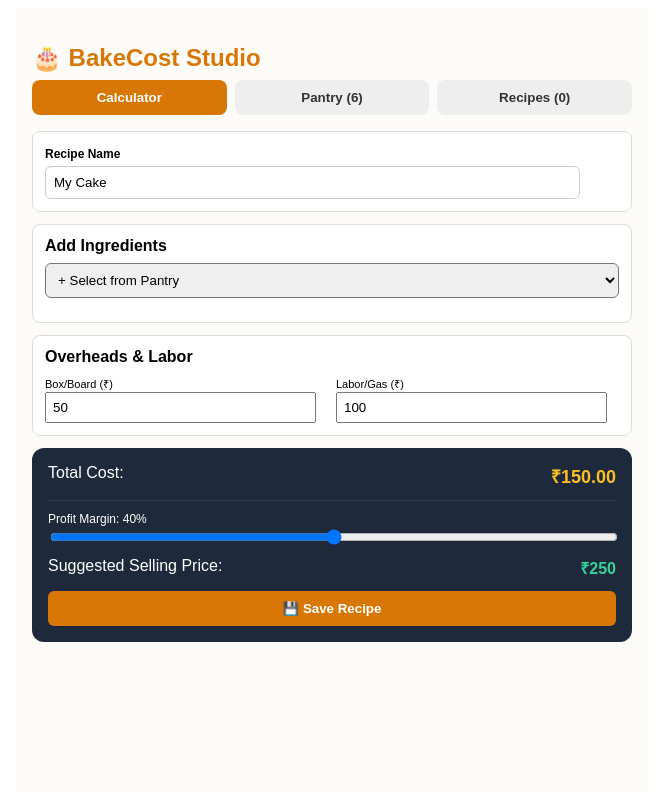
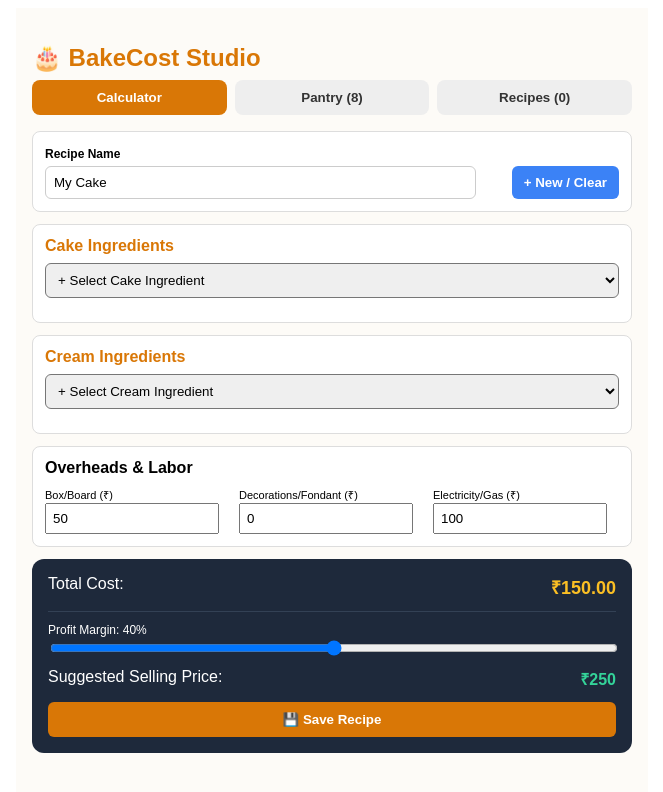
Before and after one commit to FR461/Cake-cost-calculator, a React (Create React App) app: page / in a window 1280 px wide. Shown: the top 792 px of the page, without its empty margins (308-971 px from the left). Built offline with nearby package versions, Linux system fonts and the light colour scheme.

Commit message:
Update App.js

```diff
--- a/src/App.js
+++ b/src/App.js
@@ -1,26 +1,18 @@
 import React, { useState, useEffect } from 'react';
 
 const defaultPantry = [
-  { id: '1', name: 'Cocoa Powder', price: 70, size: 100, unit: 'g' },
-  { id: '2', name: 'Flour (Maida)', price: 65, size: 1000, unit: 'g' },
-  { id: '3', name: 'Caster Sugar', price: 50, size: 1000, unit: 'g' },
-  { id: '4', name: 'Unsalted Butter', price: 275, size: 500, unit: 'g' },
-  { id: '5', name: 'Eggs', price: 90, size: 12, unit: 'pcs' },
-  { id: '6', name: 'Oil', price: 200, size: 1000, unit: 'ml' }
+  { id: '1', name: 'Cocoa Powder', price: 70, size: 100, unit: 'g', category: 'cake' },
+  { id: '2', name: 'Flour (Maida)', price: 65, size: 1000, unit: 'g', category: 'cake' },
+  { id: '3', name: 'Caster Sugar', price: 50, size: 1000, unit: 'g', category: 'cake' },
+  { id: '4', name: 'Unsalted Butter', price: 275, size: 500, unit: 'g', category: 'cake' },
+  { id: '5', name: 'Eggs', price: 90, size: 12, unit: 'pcs', category: 'cake' },
+  { id: '6', name: 'Oil', price: 200, size: 1000, unit: 'ml', category: 'cake' },
+  { id: '7', name: 'Whipping Cream', price: 200, size: 1000, unit: 'ml', category: 'cream' },
+  { id: '8', name: 'Cream Cheese', price: 350, size: 500, unit: 'g', category: 'cream' }
 ];
 
-// Base values for volume/weight unit conversions
 const unitInBase = {
-  g: 1,
-  kg: 1000,
-  mg: 0.001,
-  ml: 1,
-  l: 1000,
-  cups: 240,
-  cup: 240,
-  tbsp: 15,
-  tsp: 5,
-  pcs: 1
+  g: 1, kg: 1000, mg: 0.001, ml: 1, l: 1000, cups: 240, cup: 240, tbsp: 15, tsp: 5, pcs: 1
 };
 
 export default function App() {
@@ -38,8 +30,10 @@ export default function App() {
   const [currentRecipe, setCurrentRecipe] = useState({
     id: null,
     name: 'My Cake',
-    items: [],
+    cakeItems: [],
+    creamItems: [],
     packaging: 50,
+    decorations: 0,
     labor: 100,
     margin: 40
   });
@@ -52,33 +46,48 @@ export default function App() {
     localStorage.setItem('cake_recipes', JSON.stringify(savedRecipes));
   }, [savedRecipes]);
 
-  const deletePantryItem = (id) => {
-    setPantry(pantry.filter(i => i.id !== id));
-  };
-
-  const addPantryItem = (newItem) => {
-    setPantry([...pantry, newItem]);
-  };
+  const deletePantryItem = (id) => setPantry(pantry.filter(i => i.id !== id));
+  const addPantryItem = (newItem) => setPantry([...pantry, newItem]);
 
   const saveRecipe = (recipeToSave) => {
-    const exists = savedRecipes.some(r => r.id === recipeToSave.id);
+    const recipeId = recipeToSave.id || Date.now().toString();
+    const recipeWithId = { ...recipeToSave, id: recipeId };
+
+    const exists = savedRecipes.some(r => r.id === recipeId);
     let updated;
     if (exists) {
-      updated = savedRecipes.map(r => r.id === recipeToSave.id ? recipeToSave : r);
+      updated = savedRecipes.map(r => r.id === recipeId ? recipeWithId : r);
     } else {
-      updated = [...savedRecipes, { ...recipeToSave, id: Date.now().toString() }];
+      updated = [...savedRecipes, recipeWithId];
     }
+
     setSavedRecipes(updated);
+    setCurrentRecipe(recipeWithId);
     alert('Recipe saved successfully!');
   };
 
-  const deleteRecipe = (id) => {
-    setSavedRecipes(savedRecipes.filter(r => r.id !== id));
+  const deleteRecipe = (id) => setSavedRecipes(savedRecipes.filter(r => r.id !== id));
+
+  const loadRecipe = (recipe) => {
+    setCurrentRecipe({
+      ...recipe,
+      cakeItems: recipe.cakeItems || recipe.items || [],
+      creamItems: recipe.creamItems || []
+    });
+    setTab('calc');
   };
 
-  const loadRecipe = (recipe) => {
-    setCurrentRecipe(recipe);
-    setTab('calc');
+  const startNewRecipe = () => {
+    setCurrentRecipe({
+      id: null,
+      name: 'New Recipe',
+      cakeItems: [],
+      creamItems: [],
+      packaging: 0,
+      decorations: 0,
+      labor: 0,
+      margin: 40
+    });
   };
 
   return (
@@ -98,6 +107,7 @@ export default function App() {
           currentRecipe={currentRecipe}
           setCurrentRecipe={setCurrentRecipe}
           onSaveRecipe={saveRecipe}
+          onNewRecipe={startNewRecipe}
         />
       )}
 
@@ -123,72 +133,73 @@ export default function App() {
 /* ==========================================================================
    CALCULATOR COMPONENT
    ========================================================================== */
-function CalculatorTab({ pantry, currentRecipe, setCurrentRecipe, onSaveRecipe }) {
-  const { name: recipeName, items, packaging, labor, margin } = currentRecipe;
+function CalculatorTab({ pantry, currentRecipe, setCurrentRecipe, onSaveRecipe, onNewRecipe }) {
+  const { name: recipeName, cakeItems, creamItems, packaging, decorations, labor, margin } = currentRecipe;
 
   const setRecipeName = (val) => setCurrentRecipe({ ...currentRecipe, name: val });
   const setPackaging = (val) => setCurrentRecipe({ ...currentRecipe, packaging: val });
+  const setDecorations = (val) => setCurrentRecipe({ ...currentRecipe, decorations: val });
   const setLabor = (val) => setCurrentRecipe({ ...currentRecipe, labor: val });
   const setMargin = (val) => setCurrentRecipe({ ...currentRecipe, margin: val });
 
-  const addRecipeItem = (pantryId) => {
-    if (!pantryId || items.some(i => i.pantryId === pantryId)) return;
+  const addRecipeItem = (pantryId, section) => {
+    if (!pantryId) return;
+    const itemsKey = section === 'cake' ? 'cakeItems' : 'creamItems';
+    if (currentRecipe[itemsKey].some(i => i.pantryId === pantryId)) return;
     const item = pantry.find(p => p.id === pantryId);
-    setCurrentRecipe({ ...currentRecipe, items: [...items, { pantryId, used: 1, usedUnit: item ? item.unit : 'cups' }] });
+
+    setCurrentRecipe({
+      ...currentRecipe,
+      [itemsKey]: [...currentRecipe[itemsKey], { pantryId, used: 1, usedUnit: item ? item.unit : 'cups' }]
+    });
   };
 
-  const updateUsed = (pantryId, field, val) => {
-    const updatedItems = items.map(i => {
+  const updateUsed = (pantryId, field, val, section) => {
+    const itemsKey = section === 'cake' ? 'cakeItems' : 'creamItems';
+    const updatedItems = currentRecipe[itemsKey].map(i => {
       if (i.pantryId === pantryId) {
         return { ...i, [field]: field === 'used' ? parseFloat(val) || 0 : val };
       }
       return i;
     });
-    setCurrentRecipe({ ...currentRecipe, items: updatedItems });
+    setCurrentRecipe({ ...currentRecipe, [itemsKey]: updatedItems });
   };
 
-  const removeRecipeItem = (pantryId) => {
-    const updatedItems = items.filter(i => i.pantryId !== pantryId);
-    setCurrentRecipe({ ...currentRecipe, items: updatedItems });
+  const removeRecipeItem = (pantryId, section) => {
+    const itemsKey = section === 'cake' ? 'cakeItems' : 'creamItems';
+    const updatedItems = currentRecipe[itemsKey].filter(i => i.pantryId !== pantryId);
+    setCurrentRecipe({ ...currentRecipe, [itemsKey]: updatedItems });
   };
 
-  // Unit conversion math
   const calcItemCost = (pantryId, used, usedUnit) => {
     const item = pantry.find(p => p.id === pantryId);
     if (!item || item.size === 0) return 0;
-
     const pantryBaseMult = unitInBase[item.unit] || 1;
     const recipeBaseMult = unitInBase[usedUnit] || 1;
-
-    // Price per base unit (e.g., price per ml or per g)
     const costPerBaseUnit = item.price / (item.size * pantryBaseMult);
-    // Amount used converted to base units
     const totalBaseUsed = (used || 0) * recipeBaseMult;
-
     return costPerBaseUnit * totalBaseUsed;
   };
 
-  const ingSubtotal = items.reduce((sum, i) => sum + calcItemCost(i.pantryId, i.used, i.usedUnit), 0);
-  const totalCost = ingSubtotal + (+packaging || 0) + (+labor || 0);
+  const cakeSubtotal = cakeItems.reduce((sum, i) => sum + calcItemCost(i.pantryId, i.used, i.usedUnit), 0);
+  const creamSubtotal = creamItems.reduce((sum, i) => sum + calcItemCost(i.pantryId, i.used, i.usedUnit), 0);
+
+  const ingSubtotal = cakeSubtotal + creamSubtotal;
+  const totalCost = ingSubtotal + (+packaging || 0) + (+decorations || 0) + (+labor || 0);
   const suggestedPrice = margin < 100 ? totalCost / (1 - margin / 100) : totalCost;
 
+  const renderSection = (title, sectionKey, itemsList, filterCategory) => {
+    const filteredPantry = pantry.filter(p => (p.category || 'cake') === filterCategory);
     return (
-    <div>
       <div style={{ background: '#fff', padding: '12px', borderRadius: '8px', marginBottom: '12px', border: '1px solid #ddd' }}>
-        <label style={{ fontSize: '12px', fontWeight: 'bold' }}>Recipe Name</label>
-        <input value={recipeName} onChange={e => setRecipeName(e.target.value)} style={{ width: '90%', padding: '8px', marginTop: '4px', borderRadius: '6px', border: '1px solid #ccc' }} />
-      </div>
-
-      {/* Add Ingredient Dropdown */}
-      <div style={{ background: '#fff', padding: '12px', borderRadius: '8px', marginBottom: '12px', border: '1px solid #ddd' }}>
-        <h4 style={{ margin: '0 0 8px 0' }}>Add Ingredients</h4>
-        <select onChange={e => { addRecipeItem(e.target.value); e.target.value = ''; }} style={{ width: '100%', padding: '8px', borderRadius: '6px' }}>
-          <option value="">+ Select from Pantry</option>
-          {pantry.map(i => <option key={i.id} value={i.id}>{i.name} ({i.unit})</option>)}
+        <h4 style={{ margin: '0 0 8px 0', color: '#d97706' }}>{title}</h4>
+        <select onChange={e => { addRecipeItem(e.target.value, sectionKey); e.target.value = ''; }} style={{ width: '100%', padding: '8px', borderRadius: '6px' }}>
+          <option value="">+ Select {filterCategory === 'cake' ? 'Cake' : 'Cream'} Ingredient</option>
+          {filteredPantry.map(i => <option key={i.id} value={i.id}>{i.name} ({i.unit})</option>)}
         </select>
 
         <div style={{ marginTop: '12px' }}>
-          {items.map(i => {
+          {itemsList.map(i => {
             const item = pantry.find(p => p.id === i.pantryId);
             if (!item) return null;
             const cost = calcItemCost(i.pantryId, i.used, i.usedUnit);
@@ -200,8 +211,8 @@ function CalculatorTab({ pantry, currentRecipe, setCurrentRecipe, onSaveRecipe }
                 </div>
                 <div style={{ display: 'flex', alignItems: 'center', gap: '4px' }}>
                   <span>Using:</span>
-                  <input type="number" step="0.1" value={i.used} onChange={e => updateUsed(i.pantryId, 'used', e.target.value)} style={{ width: '45px', padding: '4px' }} />
-                  <select value={i.usedUnit || item.unit} onChange={e => updateUsed(i.pantryId, 'usedUnit', e.target.value)} style={{ padding: '4px', fontSize: '12px' }}>
+                  <input type="number" step="0.1" value={i.used} onChange={e => updateUsed(i.pantryId, 'used', e.target.value, sectionKey)} style={{ width: '45px', padding: '4px' }} />
+                  <select value={i.usedUnit || item.unit} onChange={e => updateUsed(i.pantryId, 'usedUnit', e.target.value, sectionKey)} style={{ padding: '4px', fontSize: '12px' }}>
                     <option value="cups">cups</option>
                     <option value="cup">cup</option>
                     <option value="tbsp">tbsp</option>
@@ -216,12 +227,29 @@ function CalculatorTab({ pantry, currentRecipe, setCurrentRecipe, onSaveRecipe }
                 <div style={{ width: '55px', textAlign: 'right', fontWeight: 'bold', color: '#d97706' }}>
                   ₹{cost.toFixed(1)}
                 </div>
-                <button onClick={() => removeRecipeItem(i.pantryId)} style={{ marginLeft: '4px', background: 'none', border: 'none', color: 'red', cursor: 'pointer' }}>✕</button>
+                <button onClick={() => removeRecipeItem(i.pantryId, sectionKey)} style={{ marginLeft: '4px', background: 'none', border: 'none', color: 'red', cursor: 'pointer' }}>✕</button>
               </div>
             );
           })}
         </div>
       </div>
+    );
+  };
+
+  return (
+    <div>
+      <div style={{ background: '#fff', padding: '12px', borderRadius: '8px', marginBottom: '12px', border: '1px solid #ddd', display: 'flex', gap: '8px', alignItems: 'flex-end' }}>
+        <div style={{ flex: 1 }}>
+          <label style={{ fontSize: '12px', fontWeight: 'bold' }}>Recipe Name</label>
+          <input value={recipeName} onChange={e => setRecipeName(e.target.value)} style={{ width: '90%', padding: '8px', marginTop: '4px', borderRadius: '6px', border: '1px solid #ccc' }} />
+        </div>
+        <button onClick={onNewRecipe} style={{ padding: '9px 12px', background: '#3b82f6', color: '#fff', border: 'none', borderRadius: '6px', fontWeight: 'bold', cursor: 'pointer', whiteSpace: 'nowrap' }}>
+          + New / Clear
+        </button>
+      </div>
+
+      {renderSection('Cake Ingredients', 'cake', cakeItems, 'cake')}
+      {renderSection('Cream Ingredients', 'cream', creamItems, 'cream')}
 
       {/* Overheads */}
       <div style={{ background: '#fff', padding: '12px', borderRadius: '8px', marginBottom: '12px', border: '1px solid #ddd' }}>
@@ -229,11 +257,15 @@ function CalculatorTab({ pantry, currentRecipe, setCurrentRecipe, onSaveRecipe }
         <div style={{ display: 'flex', gap: '8px' }}>
           <div style={{ flex: 1 }}>
             <label style={{ fontSize: '11px' }}>Box/Board (₹)</label>
-            <input type="number" value={packaging} onChange={e => setPackaging(+e.target.value)} style={{ width: '90%', padding: '6px' }} />
+            <input type="number" value={packaging} onChange={e => setPackaging(+e.target.value)} style={{ width: '85%', padding: '6px' }} />
           </div>
           <div style={{ flex: 1 }}>
-            <label style={{ fontSize: '11px' }}>Labor/Gas (₹)</label>
-            <input type="number" value={labor} onChange={e => setLabor(+e.target.value)} style={{ width: '90%', padding: '6px' }} />
+            <label style={{ fontSize: '11px' }}>Decorations/Fondant (₹)</label>
+            <input type="number" value={decorations} onChange={e => setDecorations(+e.target.value)} style={{ width: '85%', padding: '6px' }} />
+          </div>
+          <div style={{ flex: 1 }}>
+            <label style={{ fontSize: '11px' }}>Electricity/Gas (₹)</label>
+            <input type="number" value={labor} onChange={e => setLabor(+e.target.value)} style={{ width: '85%', padding: '6px' }} />
           </div>
         </div>
       </div>
@@ -273,13 +305,19 @@ function PantryTab({ pantry, onAddPantryItem, onDeletePantryItem }) {
   const [price, setPrice] = useState('');
   const [size, setSize] = useState('');
   const [unit, setUnit] = useState('cups');
+  const [category, setCategory] = useState('cake');
+  const [pantryFilter, setPantryFilter] = useState('all');
 
   const handleSubmit = (e) => {
     e.preventDefault();
     if (!name || !price || !size) return;
-    onAddPantryItem({ id: Date.now().toString(), name, price: +price, size: +size, unit });
+    onAddPantryItem({ id: Date.now().toString(), name, price: +price, size: +size, unit, category });
     setName(''); setPrice(''); setSize('');
   };
+
+  const filteredPantry = pantryFilter === 'all'
+    ? pantry
+    : pantry.filter(i => (i.category || 'cake') === pantryFilter);
 
   return (
     <div>
@@ -287,9 +325,9 @@ function PantryTab({ pantry, onAddPantryItem, onDeletePantryItem }) {
         <h4>Add New Ingredient</h4>
         <input placeholder="Name (e.g. Cocoa)" value={name} onChange={e => setName(e.target.value)} style={{ width: '90%', padding: '8px', marginBottom: '6px' }} required />
         <div style={{ display: 'flex', gap: '6px', marginBottom: '6px' }}>
-          <input placeholder="Price (₹)" type="number" value={price} onChange={e => setPrice(e.target.value)} style={{ width: '40%', padding: '8px' }} required />
+          <input placeholder="Price (₹)" type="number" value={price} onChange={e => setPrice(e.target.value)} style={{ width: '30%', padding: '8px' }} required />
           <input placeholder="Pack Size" type="number" value={size} onChange={e => setSize(e.target.value)} style={{ width: '30%', padding: '8px' }} required />
-          <select value={unit} onChange={e => setUnit(e.target.value)} style={{ padding: '8px', width: '30%' }}>
+          <select value={unit} onChange={e => setUnit(e.target.value)} style={{ padding: '8px', width: '20%' }}>
             <option value="cups">cups</option>
             <option value="cup">cup</option>
             <option value="g">g</option>
@@ -300,15 +338,26 @@ function PantryTab({ pantry, onAddPantryItem, onDeletePantryItem }) {
             <option value="tbsp">tbsp</option>
             <option value="tsp">tsp</option>
           </select>
+          <select value={category} onChange={e => setCategory(e.target.value)} style={{ padding: '8px', width: '20%' }}>
+            <option value="cake">Cake</option>
+            <option value="cream">Cream</option>
+          </select>
         </div>
         <button type="submit" style={{ width: '100%', padding: '10px', background: '#d97706', color: '#fff', border: 'none', borderRadius: '6px', fontWeight: 'bold' }}>+ Save to Pantry</button>
       </form>
 
+      {/* Pantry Filter Sub-tabs */}
+      <div style={{ display: 'flex', gap: '6px', marginBottom: '12px' }}>
+        <button onClick={() => setPantryFilter('all')} style={{ flex: 1, padding: '6px', background: pantryFilter === 'all' ? '#3b82f6' : '#eee', color: pantryFilter === 'all' ? '#fff' : '#333', border: 'none', borderRadius: '6px', fontSize: '12px', fontWeight: 'bold' }}>All ({pantry.length})</button>
+        <button onClick={() => setPantryFilter('cake')} style={{ flex: 1, padding: '6px', background: pantryFilter === 'cake' ? '#3b82f6' : '#eee', color: pantryFilter === 'cake' ? '#fff' : '#333', border: 'none', borderRadius: '6px', fontSize: '12px', fontWeight: 'bold' }}>Cake Ingredients</button>
+        <button onClick={() => setPantryFilter('cream')} style={{ flex: 1, padding: '6px', background: pantryFilter === 'cream' ? '#3b82f6' : '#eee', color: pantryFilter === 'cream' ? '#fff' : '#333', border: 'none', borderRadius: '6px', fontSize: '12px', fontWeight: 'bold' }}>Cream Ingredients</button>
+      </div>
+
       <div>
-        {pantry.map(i => (
+        {filteredPantry.map(i => (
           <div key={i.id} style={{ display: 'flex', justifyContent: 'space-between', alignItems: 'center', background: '#fff', padding: '10px', marginBottom: '6px', borderRadius: '6px', border: '1px solid #eee' }}>
             <div>
-              <strong>{i.name}</strong>
+              <strong>{i.name}</strong> <span style={{ fontSize: '10px', background: '#eee', padding: '2px 6px', borderRadius: '4px', marginLeft: '4px' }}>{(i.category || 'cake').toUpperCase()}</span>
               <div style={{ fontSize: '12px', color: '#666' }}>₹{i.price} for {i.size} {i.unit} (₹{(i.price/i.size).toFixed(2)}/{i.unit})</div>
             </div>
             <button onClick={() => onDeletePantryItem(i.id)} style={{ background: '#fee2e2', color: '#dc2626', border: 'none', padding: '6px 10px', borderRadius: '4px' }}>Delete</button>
@@ -331,18 +380,21 @@ function RecipesTab({ savedRecipes, onLoadRecipe, onDeleteRecipe }) {
           No saved recipes yet. Build a recipe in the Calculator tab and tap "Save Recipe"!
         </div>
       ) : (
-        savedRecipes.map(recipe => (
+        savedRecipes.map(recipe => {
+          const count = ((recipe.cakeItems || recipe.items || []).length) + ((recipe.creamItems || []).length);
+          return (
             <div key={recipe.id} style={{ background: '#fff', padding: '12px', marginBottom: '8px', borderRadius: '8px', border: '1px solid #ddd', display: 'flex', justifyContent: 'space-between', alignItems: 'center' }}>
               <div>
                 <strong>{recipe.name}</strong>
-              <div style={{ fontSize: '12px', color: '#666' }}>{recipe.items.length} ingredient(s)</div>
+                <div style={{ fontSize: '12px', color: '#666' }}>{count} ingredient(s)</div>
               </div>
               <div style={{ display: 'flex', gap: '6px' }}>
                 <button onClick={() => onLoadRecipe(recipe)} style={{ background: '#d97706', color: '#fff', border: 'none', padding: '6px 10px', borderRadius: '4px', fontWeight: 'bold' }}>Load</button>
                 <button onClick={() => onDeleteRecipe(recipe.id)} style={{ background: '#fee2e2', color: '#dc2626', border: 'none', padding: '6px 10px', borderRadius: '4px' }}>Delete</button>
               </div>
             </div>
-        ))
+          );
+        })
       )}
     </div>
   );
```
Lines whose indentation alone changed are shown as unchanged.
